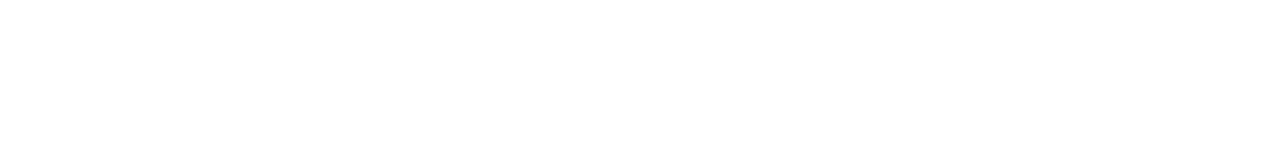
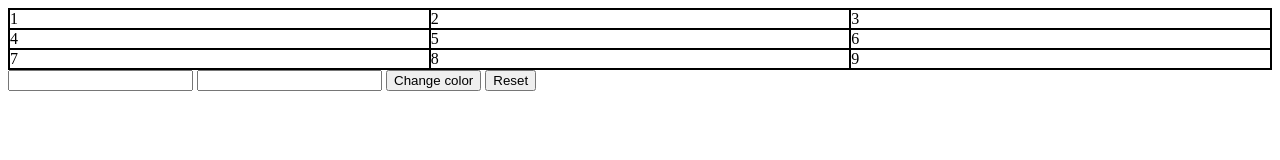
Before and after one commit to acciojob/Replit-Asian-Paints-Priyanshi-Mittal-20, a website: page main.html in a window 1280 px wide. Drawn offline with Linux system fonts and the light colour scheme.

Commit message:
created a submission

```diff
--- a/main.html
+++ b/main.html
@@ -8,6 +8,23 @@
 
 <body>
 	<!-- the entire body must be written by student -->
+	<div id="grid-container">
+		<div id="1" class="grid-item">1</div>
+		<div id="2" class="grid-item">2</div>
+		<div id="3" class="grid-item">3</div>
+		<div id="4" class="grid-item">4</div>
+		<div id="5" class="grid-item">5</div>
+		<div id="6" class="grid-item">6</div>
+		<div id="7" class="grid-item">7</div>
+		<div id="8" class="grid-item">8</div>
+		<div id="9" class="grid-item">9</div>
+	</div>
+	<div class="input-container">
+		<input type="text" id="block_id">
+		<input type="text" id="colour_id">
+		<button id="change_button">Change color</button>
+		<button id="Reset">Reset</button>
+	</div>
     <script type="text/javascript" src="./script.js">
 </script>
 
--- a/script.js
+++ b/script.js
@@ -1 +1,18 @@
 //your JS code here. If required.
+let container= document.getElementById("grid-container")
+let colorBtn= document.getElementById("change_button")
+let resetBtn= document.getElementById("Reset")
+let inputColor= document.getElementById("colour_id")
+let inputBlock= document.getElementById("block_id")
+colorBtn.addEventListener("click",()=>{
+	let colour=inputColor.value
+	let block= inputBlock.value
+	let change=document.getElementById(`${block}`)
+	change.style.backgroundColor=`${colour}`
+})
+resetBtn.addEventListener("click",()=>{
+	let colour=inputColor.value
+	let block= inputBlock.value
+	let change=document.getElementById(`${block}`)
+	change.style.backgroundColor="white";
+})
--- a/styles.css
+++ b/styles.css
@@ -1 +1,10 @@
 /*  your css code here. If applicable */
+#grid-container{
+	display:grid;
+	grid-template-columns:repeat(3,1fr);
+	grid-template-rows:repeat(3,1fr);
+	border:1px solid black;
+}
+.grid-item{
+	border:1px solid black;
+}
```
